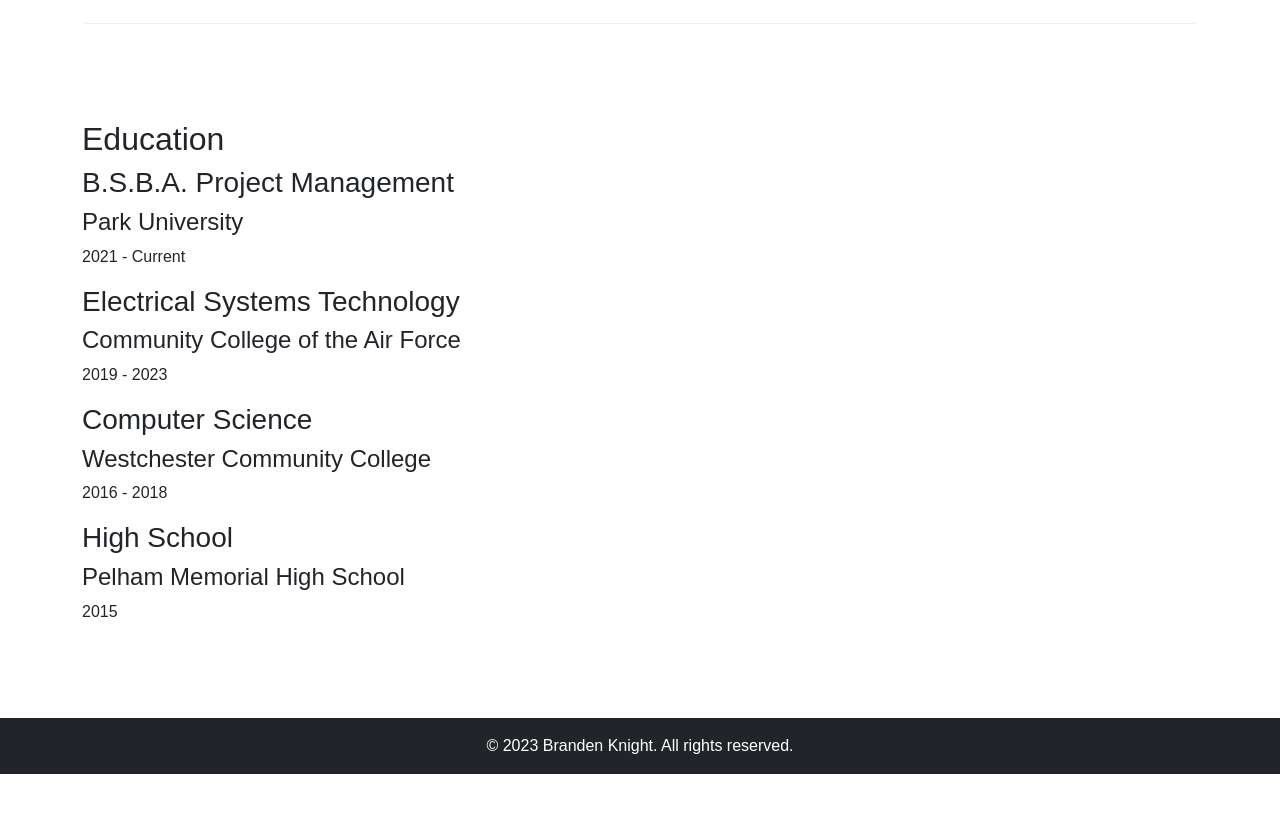
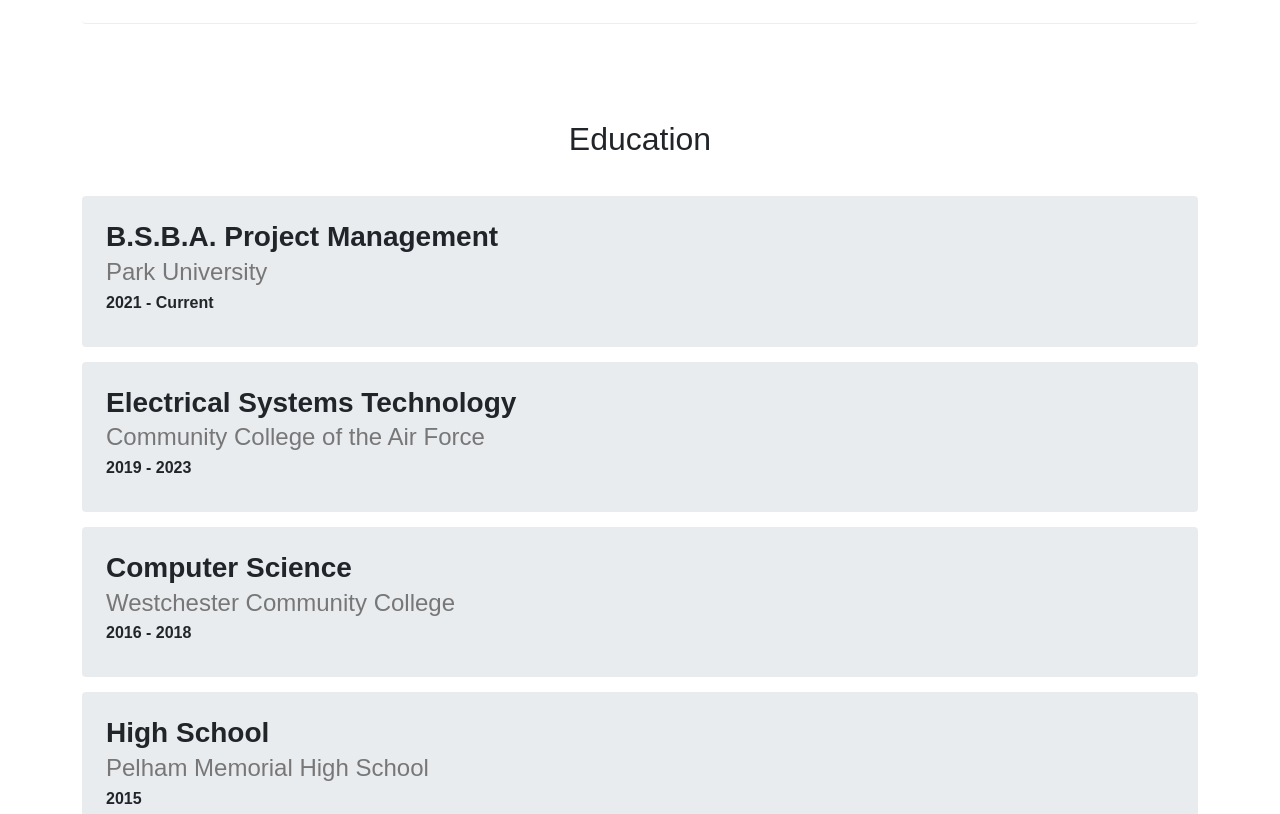
Before and after one commit to BrandenBKnight/Resume-Site, a React app: page / in a window 1280 px wide. Shown: the part 3700-4514 px from the top of the page. Before the commit the page ends 4474 px from the top, so only its background shows below. Built offline with nearby package versions, Linux system fonts and the light colour scheme; a web font is replaced by a local one.

Commit message:
Updated education section styling

```diff
--- a/public/css/styles.css
+++ b/public/css/styles.css
@@ -263,3 +263,42 @@
     padding: 1rem;
   }
 }
+
+/* Education section */
+.section-title {
+  text-align: center;
+  padding-bottom: 30px;
+}
+
+.education-item {
+  padding: 1.5rem;
+  background-color: #e9ecef;
+  border-radius: 4px;
+  margin-bottom: 15px;
+  transition: box-shadow 0.3s, transform 0.3s;
+}
+
+.education-item:last-child {
+  margin-bottom: 0;
+}
+
+.education-item:hover {
+  box-shadow: 0 4px 6px rgba(0, 0, 0, 0.1);
+  transform: translateY(-3px);
+}
+
+#Education h3 {
+  font-weight: 600;
+  margin-bottom: 0.25rem;
+}
+
+#Education h4 {
+  font-weight: 500;
+  margin-bottom: 0.25rem;
+  color: #777;
+}
+
+#Education p {
+  font-weight: bold;
+  margin-bottom: 0.5rem;
+}
--- a/src/components/Education.js
+++ b/src/components/Education.js
@@ -3,23 +3,23 @@
 const Education = () => {
   return (
     <section id="Education" className="container py-5 education-container">
-      <h2>Education</h2>
-      <div>
+      <h2 className="section-title">Education</h2>
+      <div className="education-item">
         <h3>B.S.B.A. Project Management</h3>
         <h4>Park University</h4>
         <p>2021 - Current</p>
       </div>
-      <div>
+      <div className="education-item">
         <h3>Electrical Systems Technology</h3>
         <h4>Community College of the Air Force</h4>
         <p>2019 - 2023</p>
       </div>
-      <div>
+      <div className="education-item">
         <h3>Computer Science</h3>
         <h4>Westchester Community College</h4>
         <p>2016 - 2018</p>
       </div>
-      <div>
+      <div className="education-item">
         <h3>High School</h3>
         <h4>Pelham Memorial High School</h4>
         <p>2015</p>
```
